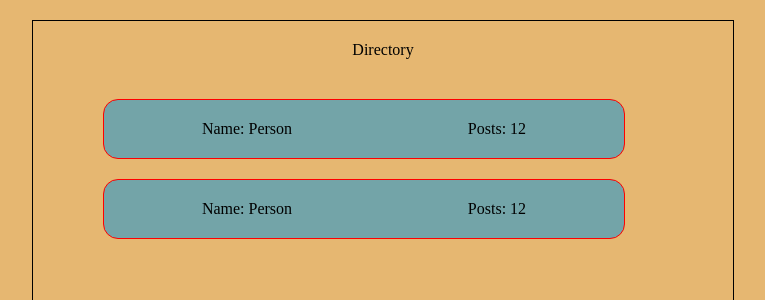
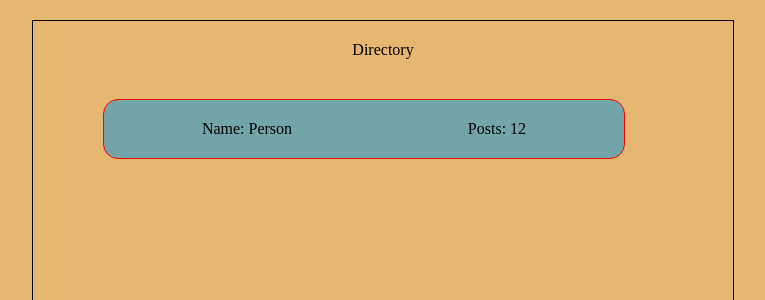
Before and after one commit to vvkkr1/user-directory, a React (Create React App) app: page / in a window 1280 px wide. Shown: the top 300 px of the page, without its empty margins (468-1233 px from the left). Built offline with nearby package versions, Linux system fonts and the light colour scheme.

Commit message:
navigate to other page added

```diff
--- a/src/Routing/index.js
+++ b/src/Routing/index.js
@@ -1,9 +1,11 @@
 import React from 'react'
-import { BrowserRouter,Link, Route,Routes } from 'react-router-dom'
+import { BrowserRouter,Link, Route,Routes,useNavigate } from 'react-router-dom'
 import UserProfile from '../components/profile-page'
 import UserDirectory from '../components/user-directory'
 
 const RoutingComponent = () => {
+
+
   return (
     <div>
         <BrowserRouter>
@@ -13,10 +15,10 @@ const RoutingComponent = () => {
 
 
               <Routes>
-                <Route exact path='/' element={<UserDirectory/>}/>
+                <Route exact path='/' element={<UserDirectory />}/>
               </Routes>
               <Routes>
-                <Route path='/profile/' element={<UserProfile/>} />
+                <Route path='/profile' element={<UserProfile/>} />
               </Routes>
             </BrowserRouter>
     </div>
--- a/src/components/user-directory/index.js
+++ b/src/components/user-directory/index.js
@@ -1,23 +1,27 @@
 import React, { useState } from 'react'
+import { useNavigate } from 'react-router-dom';
 import "./userDirectory.css";
 
 
 
 const UserDirectory = () => {
 
+  const navigate = useNavigate();
+
+  const navigateToProfile = () => {
+    navigate('/profile');
+  }
+
+
   return (
     <div className='user-directory'>
           <div className='title-directory'>Directory</div>
-          <div className='user-directory-wrap'>
-                <div className='title'>Name: Person</div>
-                <div className='posts'>Posts: 12</div>
-          </div>
-          <div className='user-directory-wrap'>
-                <div className='title'>Name: Person</div>
-                <div className='posts'>Posts: 12</div>
+
+          <div className='user-directory-wrap' onClick={navigateToProfile}>
+              <div className='title'>Name: Person</div>
+              <div className='posts'>Posts: 12</div>
           </div>
     </div>
   )
-
 }
 export default UserDirectory
--- a/src/components/user-directory/userDirectory.css
+++ b/src/components/user-directory/userDirectory.css
@@ -18,7 +18,8 @@
     align-items: center;
     justify-content:space-around;
     background-color:rgba(20, 149, 214, 0.54);
-    border-radius: 15px
+    border-radius: 15px;
+    cursor: pointer;
 
 }
 
--- a/src/pages/index.js
+++ b/src/pages/index.js
@@ -2,6 +2,8 @@ import React from 'react'
 import {BrowserRouter,Link,Routes,Route} from "react-router-dom"
 import "./homepage.css";
 import RoutingComponent from '../Routing';
+import UserDirectory from '../components/user-directory';
+import UserProfile from '../components/profile-page';
 // import UserDirectory from '../components/user-directory';
 // import UserProfile from '../components/profile-page';
 // import DigitalClock from '../components/clock-country-main/clock';
@@ -15,14 +17,10 @@ const Homepage = () => {
   return (
     <div className='homepage'>
         <div className='homepage-container'>
-          {/* <CountryClock/> */}
-            {/* <ClockCountry/> */}
-            <RoutingComponent/>
-            {/* <DigitalClock/> */}
-            {/* <UserProfile/> */}
+          <RoutingComponent/>
+          {/* <UserDirectory/> */}
         </div>
     </div>
   )
 }
-
 export default Homepage
```
